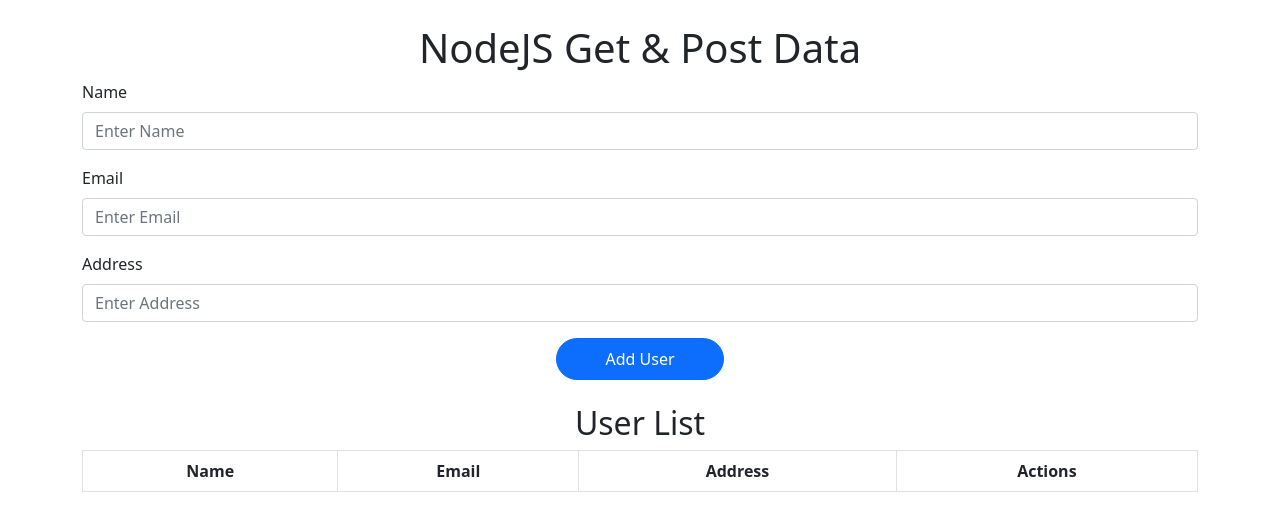
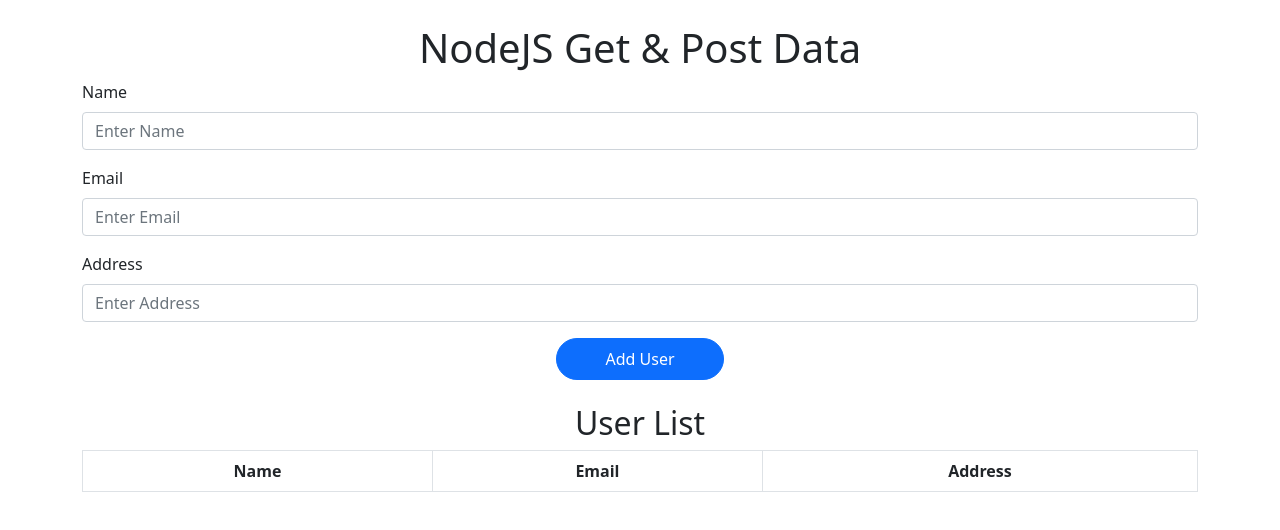
Before and after one commit to hamzailyas24/First-NodeJS-App, a plain HTML site: page index.html in a window 1280 px wide. Drawn offline with nearby package versions, Linux system fonts and the light colour scheme; no server answers.

Commit message:
Actions in Table Remove

```diff
--- a/index.html
+++ b/index.html
@@ -81,7 +81,7 @@
 
                                 <th>Address</th>
 
-                                <th>Actions</th>
+                                <!-- <th>Actions</th> -->
 
                             </tr>
 
```
